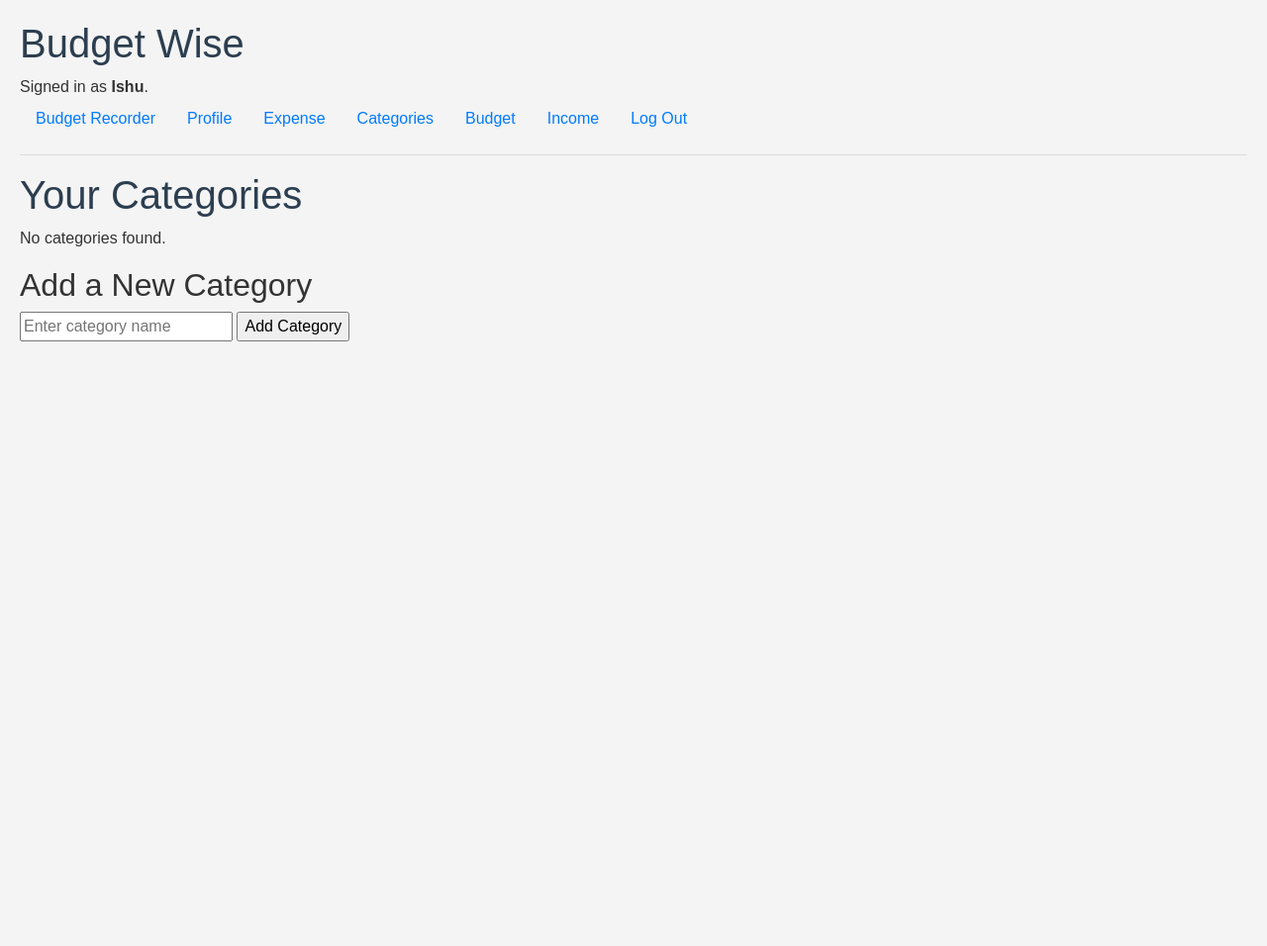
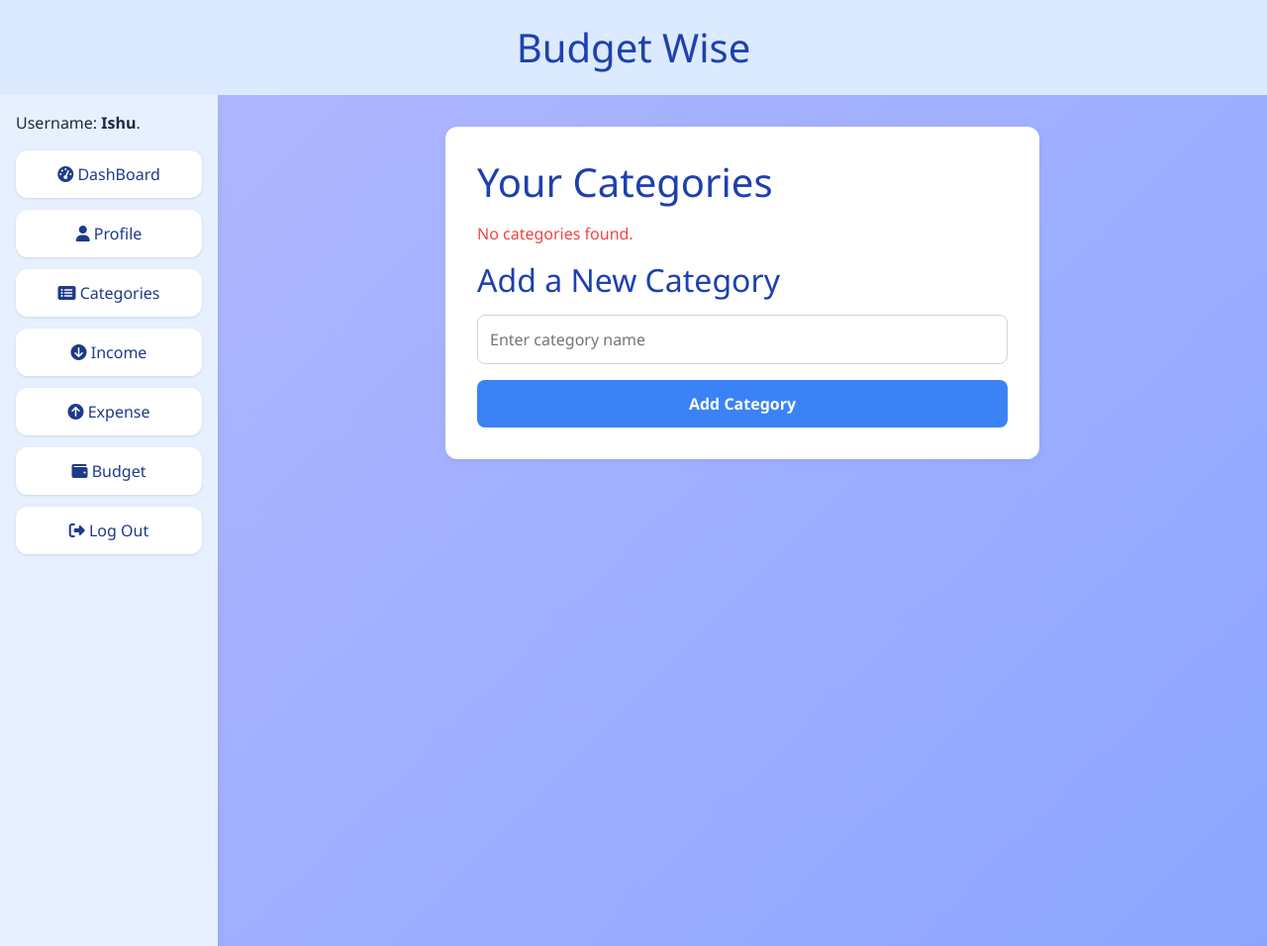
Before and after one commit to Ishannjain/Smart-Expense-Tracer, a Django app: page /categories/ in a window 1280 px wide. Shown: the whole page at 99% size. Run offline with Django 5.2, Linux system fonts and the light colour scheme; a user stored in the database is signed in; data comes from the database, SQL or seed files in the repository; both versions use the stored data as it was after the commit; some libraries are stand-ins or nearby versions.

Commit message:
project completed

```diff
--- a/budget/settings.py
+++ b/budget/settings.py
@@ -31,6 +31,8 @@ MEDIA_URL = '/media/'
 MEDIA_ROOT = BASE_DIR / 'media'
 
 ALLOWED_HOSTS = ['gunicorn SmartExpenseTracer.wsgi:application''.onrender.com']
+ALLOWED_HOSTS = ['127.0.0.1', 'localhost']
+
 STATIC_ROOT = os.path.join(BASE_DIR, 'staticfiles')
 
 # Application definition
--- a/record/templates/record/categories_list.html
+++ b/record/templates/record/categories_list.html
@@ -1,91 +1,111 @@
 {% extends "record/layout.html" %}
+{% block title %}Category{% endblock %}
+{% block body %}
 
-{% block body %}
 <style>
-    /* Overall body styling */
     body {
-    font-family: Arial, sans-serif;
-    background-color: #f4f4f4;
-    color: #333;
+        font-family: 'Segoe UI', Tahoma, Geneva, Verdana, sans-serif;
+        background-color: #f8fafc;
+        color: #1e293b;
         margin: 0;
-    padding: 20px;
     }
 
-/* Header styling */
-h1 {
-    color: #2c3e50;
+    h1, h2 {
+        color: #1e40af;
+        margin-bottom: 1rem;
+    }
+
+    /* Container */
+    .category-container {
+        background-color: white;
+        padding: 2rem;
+        border-radius: 12px;
+        box-shadow: 0 2px 8px rgba(0, 0, 0, 0.05);
+        max-width: 600px;
+        margin: 0 auto;
     }
 
     /* Category list styling */
     .category-list {
-    list-style-type: none;
+        list-style: none;
         padding: 0;
-    margin: 20px 0;
+        margin: 0 0 1.5rem 0;
     }
 
     .category-item {
-    background-color: #ffffff;
-    border: 1px solid #ddd;
-    padding: 10px;
-    margin: 5px 0;
-    border-radius: 5px;
-    font-size: 18px;
+        background-color: #e0ecff;
+        padding: 12px 16px;
+        margin-bottom: 10px;
+        border-radius: 10px;
+        font-size: 16px;
+        font-weight: 500;
+        color: #1e3a8a;
+        box-shadow: 0 1px 3px rgba(0, 0, 0, 0.05);
     }
 
-/* No categories found message */
     .no-categories {
-    font-size: 18px;
-    color: #ff6347;
-    margin: 10px 0;
+        font-size: 16px;
+        color: #ef4444;
+        margin-bottom: 1rem;
     }
 
     /* Form styling */
     .category-form {
         display: flex;
         flex-direction: column;
-    max-width: 300px;
-    margin: 20px 0;
+        gap: 1rem;
     }
 
     .category-input {
-    padding: 10px;
-    margin: 10px 0;
-    border: 1px solid #ddd;
-    border-radius: 5px;
+        padding: 12px;
+        border: 1px solid #cbd5e1;
+        border-radius: 8px;
         font-size: 16px;
+        transition: border-color 0.2s ease-in-out;
+    }
+
+    .category-input:focus {
+        outline: none;
+        border-color: #3b82f6;
+        box-shadow: 0 0 0 2px rgba(59, 130, 246, 0.3);
     }
 
     .submit-button {
-    padding: 10px;
-    background-color: #4CAF50;
+        padding: 12px;
+        background-color: #3b82f6;
         border: none;
         color: white;
         font-size: 16px;
+        font-weight: 600;
         cursor: pointer;
-    border-radius: 5px;
+        border-radius: 8px;
+        transition: background-color 0.2s;
     }
 
     .submit-button:hover {
-    background-color: #45a049;
+        background-color: #2563eb;
     }
+</style>
 
-</style>
+<div class="category-container">
     <h1>Your Categories</h1>
 
     {% if categories %}
-        <ul>
+        <ul class="category-list">
             {% for category in categories %}
-                <li>{{ category.name }}</li>
+                <li class="category-item">{{ category.name }}</li>
             {% endfor %}
         </ul>
     {% else %}
-        <p>No categories found.</p>
+        <p class="no-categories">No categories found.</p>
     {% endif %}
 
     <h2>Add a New Category</h2>
-    <form method="post">
+    <form method="post" class="category-form">
         {% csrf_token %}
-        <input type="text" name="name" placeholder="Enter category name" required>
-        <input type="submit" value="Add Category">
+        <input type="text" name="name" class="category-input" placeholder="Enter category name" required>
+        <input type="submit" class="submit-button" value="Add Category">
     </form>
+</div>
+
 {% endblock %}
--- a/record/templates/record/chat.html
+++ b/record/templates/record/chat.html
@@ -1,5 +1,5 @@
 {% extends "record/layout.html" %}
-
+{% block title %}Chat{% endblock %}
 {% block body %}
 <style>
     .chat-container {
--- a/record/templates/record/display_expense.html
+++ b/record/templates/record/display_expense.html
@@ -30,7 +30,6 @@
         font-family: 'Segoe UI', Tahoma, Geneva, Verdana, sans-serif;
         background-color: #f9f9f9;
         margin: 0;
-        padding: 20px;
         color: #333;
     }
 
--- a/record/templates/record/display_income.html
+++ b/record/templates/record/display_income.html
@@ -1,13 +1,13 @@
 {% extends "record/layout.html" %}
-
+{% block title %}Income{% endblock %}
 {% block body %}
   <style>
     /* General Styling */
     body {
-      font-family: 'Arial', sans-serif;
+     font-family: 'Segoe UI', Tahoma, Geneva, Verdana, sans-serif;
       background-color: #f9f9f9;
       margin: 0;
-      padding: 20px;
+
     }
 
     h1 {
--- a/record/templates/record/edit_profile.html
+++ b/record/templates/record/edit_profile.html
@@ -1,5 +1,6 @@
 <!-- templates/record/edit_profile.html -->
 {% extends "record/layout.html" %}
+{% block title %}Edit{% endblock %}
 {% block body %}
 <div class="container mt-4">
     <h2 class="mb-4">Edit Profile</h2>
@@ -15,11 +16,11 @@
             </div>
         </div>
 
-        <div class="form-group mb-3">
+        <!-- <div class="form-group mb-3">
             <label for="imagurl" class="form-label">Profile Image:</label>
             <input type="file" name="imagurl" id="imagurl" class="form-control" accept="image/*">
             <small class="form-text text-muted">Upload a new profile picture (optional)</small>
-        </div>
+        </div> -->
 
         <button type="submit" class="btn btn-primary">Save Changes</button>
     </form>
--- a/record/templates/record/expense_form.html
+++ b/record/templates/record/expense_form.html
@@ -1,4 +1,5 @@
 {% extends "record/layout.html" %}
+
 {% block body %}
 <div class="container py-4">
     <div class="row justify-content-center">
--- a/record/templates/record/find_users.html
+++ b/record/templates/record/find_users.html
@@ -1,6 +1,6 @@
 {% extends 'record/layout.html' %}
 
-{% block title %}Find Users - Budget Wise{% endblock %}
+{% block title %}Find Users {% endblock %}
 
 {% block body %}
 <div class="container py-5">
--- a/record/templates/record/layout.html
+++ b/record/templates/record/layout.html
@@ -1,65 +1,182 @@
 {% load static %}
-
 <!DOCTYPE html>
 <html lang="en">
 <head>
     <title>{% block title %}Budget Wise{% endblock %}</title>
-        <link rel="stylesheet" href="https://stackpath.bootstrapcdn.com/bootstrap/4.4.1/css/bootstrap.min.css" integrity="sha384-Vkoo8x4CGsO3+Hhxv8T/Q5PaXtkKtu6ug5TOeNV6gBiFeWPGFN9MuhOf23Q9Ifjh" crossorigin="anonymous">
+    <link rel="stylesheet" href="https://stackpath.bootstrapcdn.com/bootstrap/4.4.1/css/bootstrap.min.css"
+          integrity="sha384-Vkoo8x4CGsO3+Hhxv8T/Q5PaXtkKtu6ug5TOeNV6gBiFeWPGFN9MuhOf23Q9Ifjh"
+          crossorigin="anonymous">
+          <script src="https://kit.fontawesome.com/a076d05399.js" crossorigin="anonymous"></script>
+
     <link href="{% static 'record/styles.css' %}" rel="stylesheet">
     <script src="https://cdn.jsdelivr.net/npm/chart.js"></script>
+    <style>
+        html, body {
+            margin: 0;
+            padding: 0;
+            height: 100%;
+        }
 
+        .page-wrapper {
+            display: flex;
+            flex-direction: column;
+            height: 100%;
+        }
+header {
+    background-color: #dbeafe;
+
+    padding: 1.5rem;
+    font-size: 2rem;
+    font-weight: 700;
+    color: #1e40af;
+    box-shadow: 0 2px 6px rgba(30, 64, 175, 0.1);
+    text-align: center;
+}
+
+
+        .main-content {
+            display: flex;
+            flex: 1;
+            min-height: 0;
+
+        }
+
+        .sidebar {
+    background-color: #e6f0ff; /* update this based on theme */
+    padding: 1rem;
+    min-height: 100vh;
+    width: 220px;
+    box-shadow: 2px 0 8px rgba(0, 0, 0, 0.05);
+}
+
+.sidebar .nav-link {
+    display: block;
+    background-color: white;
+    border: none;
+    padding: 12px 16px;
+    margin-bottom: 12px;
+    border-radius: 12px;
+    color: #1e3a8a;
+    font-weight: 500;
+    text-align: center;
+    box-shadow: 0 1px 3px rgba(0, 0, 0, 0.1);
+    transition: background-color 0.2s, transform 0.2s;
+}
+
+.sidebar .nav-link:hover {
+    background-color:#5b77d2;
+    transform: translateY(-2px);
+}
+
+
+       html, body {
+    margin: 0;
+    padding: 0;
+    height: 100%;
+    width: 100%;
+    overflow-x: hidden; /* ✅ Prevent horizontal scrolling */
+}
+
+.page-wrapper {
+    display: flex;
+    flex-direction: column;
+    height: 100vh;
+    overflow: hidden; /* optional: contain content vertically */
+}
+
+.main-content {
+    display: flex;
+    flex: 1;
+    min-height: 0;
+    overflow: hidden;
+
+  background: linear-gradient(135deg, #b4b8ff 0%, #8ca6ff 100%);
+}
+
+.sidebar {
+    background-color: #e6f0ff;
+    padding: 1rem;
+    width: 220px;
+    flex-shrink: 0; /* ✅ Prevent sidebar from shrinking */
+    height: 100%;
+    overflow-y: auto;
+}
+
+.content {
+    flex: 1;
+    padding: 2rem;
+    overflow-y: auto;
+    overflow-x: hidden; /* ✅ Prevent content from stretching horizontally */
+}
+
+    </style>
 </head>
+<body>
+    <div class="page-wrapper">
+        <header>
+            <h1 class="mb-0">Budget Wise</h1>
+        </header>
 
-    <body>
-        <h1>Budget Wise</h1>
-        <div>
+        <div class="main-content">
+            <nav class="sidebar">
                 {% if user.is_authenticated %}
-                Signed in as <strong>{{ user.username }}</strong>.
-            {% else %}
-                Not signed in.
-            {% endif %}
-        </div>
-        <ul class="nav">
 
-            {% if user.is_authenticated %}
+                    <p>Username: <strong>{{ user.username }}</strong>.</p>
+                   <ul class="nav flex-column">
     <li class="nav-item">
-                <a class="nav-link" href="{% url 'index' %}">Budget Recorder</a>
-            </li>
-
-            <li class="nav-item">
-                <a class="nav-link" href="{% url 'profile_view' request.user.id %}">Profile</a>
+        <a class="nav-link" href="{% url 'index' %}">
+            <i class="fas fa-tachometer-alt"></i> DashBoard
+        </a>
     </li>
     <li class="nav-item">
-                <a class="nav-link" href="{% url 'display_expense' %}">Expense</a>
+        <a class="nav-link" href="{% url 'profile_view' request.user.id %}">
+            <i class="fas fa-user"></i> Profile
+        </a>
     </li>
     <li class="nav-item">
-                <a class="nav-link" href="{% url 'categories_list' %}">Categories</a>
-            </li>
-
-
-            <li class="nav-item">
-                <a class="nav-link" href="{% url 'display_budget' %}">Budget</a>
+        <a class="nav-link" href="{% url 'categories_list' %}">
+            <i class="fas fa-list-alt"></i> Categories
+        </a>
     </li>
     <li class="nav-item">
-                <a class="nav-link" href="{% url 'display_income'%}">Income</a>
+        <a class="nav-link" href="{% url 'display_income' %}">
+            <i class="fas fa-arrow-circle-down"></i> Income
+        </a>
     </li>
     <li class="nav-item">
-                <!-- <a class="nav-link" href="{% url 'group_expense_list' %}">Splitwise</a> -->
+        <a class="nav-link" href="{% url 'display_expense' %}">
+            <i class="fas fa-arrow-circle-up"></i> Expense
+        </a>
     </li>
     <li class="nav-item">
-                    <a class="nav-link" href="{% url 'logout' %}">Log Out</a>
+        <a class="nav-link" href="{% url 'display_budget' %}">
+            <i class="fas fa-wallet"></i> Budget
+        </a>
     </li>
+    <li class="nav-item">
+        <a class="nav-link" href="{% url 'logout' %}">
+            <i class="fas fa-sign-out-alt"></i> Log Out
+        </a>
+    </li>
+</ul>
+
                 {% else %}
+                    <ul class="nav flex-column">
                         <li class="nav-item">
                             <a class="nav-link" href="{% url 'login' %}">Log In</a>
                         </li>
                         <li class="nav-item">
                             <a class="nav-link" href="{% url 'register' %}">Register</a>
                         </li>
+                    </ul>
                 {% endif %}
-        </ul>
-        <hr>
+            </nav>
+
+            <main class="content">
                 {% block body %}
                 {% endblock %}
+            </main>
+        </div>
+    </div>
 </body>
 </html>
```
Also changed, not shown: record/templates/record/display_budget.html (+63 -41 lines), record/templates/record/login.html (+17 -10 lines), record/templates/record/profile.html (+60 -26 lines), record/templates/record/register.html (+20 -29 lines), db.sqlite3. Lines whose indentation alone changed are shown as unchanged.
